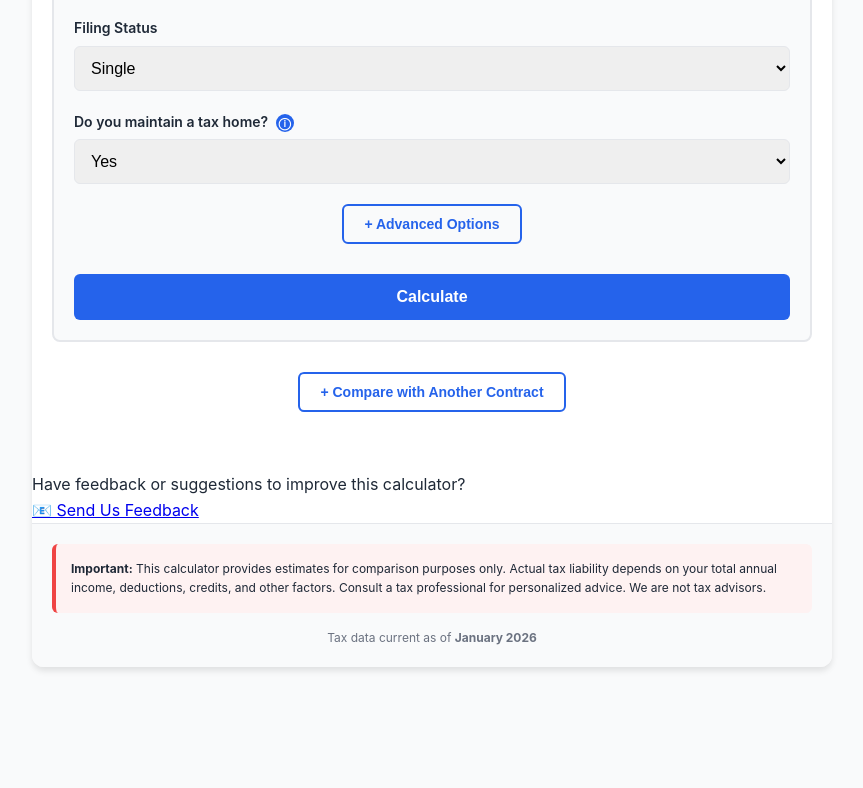
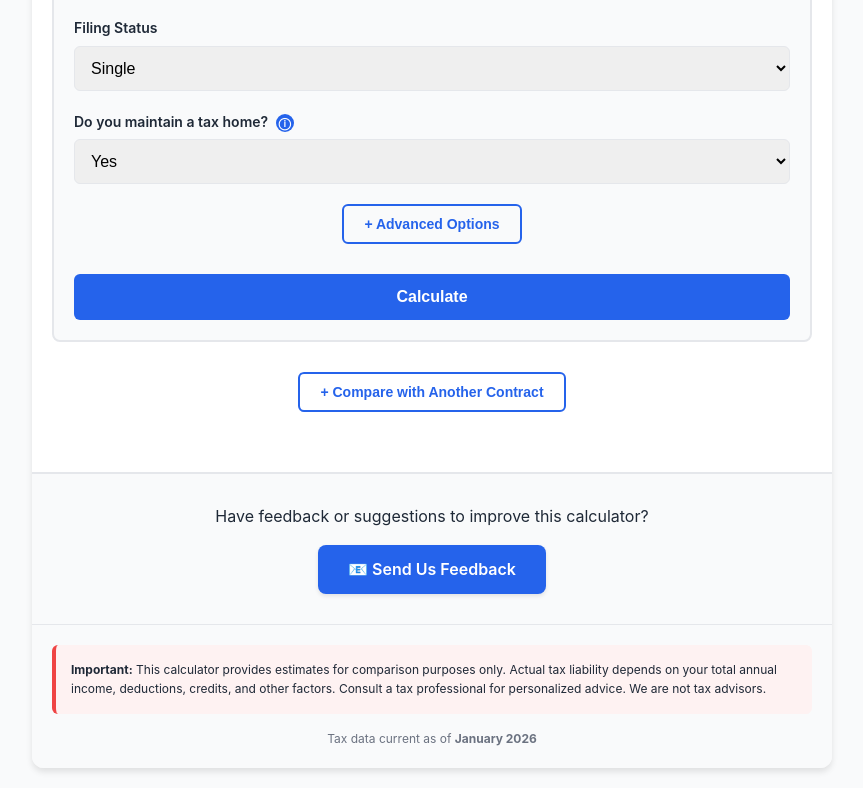
Before and after one commit to empireplaybooks/EmpirePlaybooks.github.io, a plain HTML site: page index_1.html in a window 1280 px wide. Shown: the part 728-1516 px from the top of the page, without its empty margins (208-1071 px from the left). Before the commit the page ends 1415 px from the top, so only its background shows below. Drawn offline with Linux system fonts and the light colour scheme.

Commit message:
Add files via upload

```diff
--- a/styles.css
+++ b/styles.css
@@ -489,3 +489,40 @@ footer {
         width: 100%;
     }
 }
+
+/* === FEEDBACK SECTION === */
+.feedback-section {
+    background: var(--bg-light);
+    border-top: 2px solid var(--border-color);
+    padding: 30px 20px;
+    text-align: center;
+}
+
+.feedback-section p {
+    color: var(--text-dark);
+    font-size: 16px;
+    margin-bottom: 15px;
+}
+
+.feedback-btn {
+    display: inline-block;
+    background: var(--primary-color);
+    color: white;
+    padding: 12px 30px;
+    border-radius: 8px;
+    text-decoration: none;
+    font-weight: 600;
+    font-size: 16px;
+    transition: all 0.3s ease;
+    box-shadow: 0 2px 4px rgba(0, 0, 0, 0.1);
+}
+
+.feedback-btn:hover {
+    background: var(--primary-dark);
+    transform: translateY(-2px);
+    box-shadow: 0 4px 8px rgba(0, 0, 0, 0.15);
+}
+
+.feedback-btn:active {
+    transform: translateY(0);
+}
```
